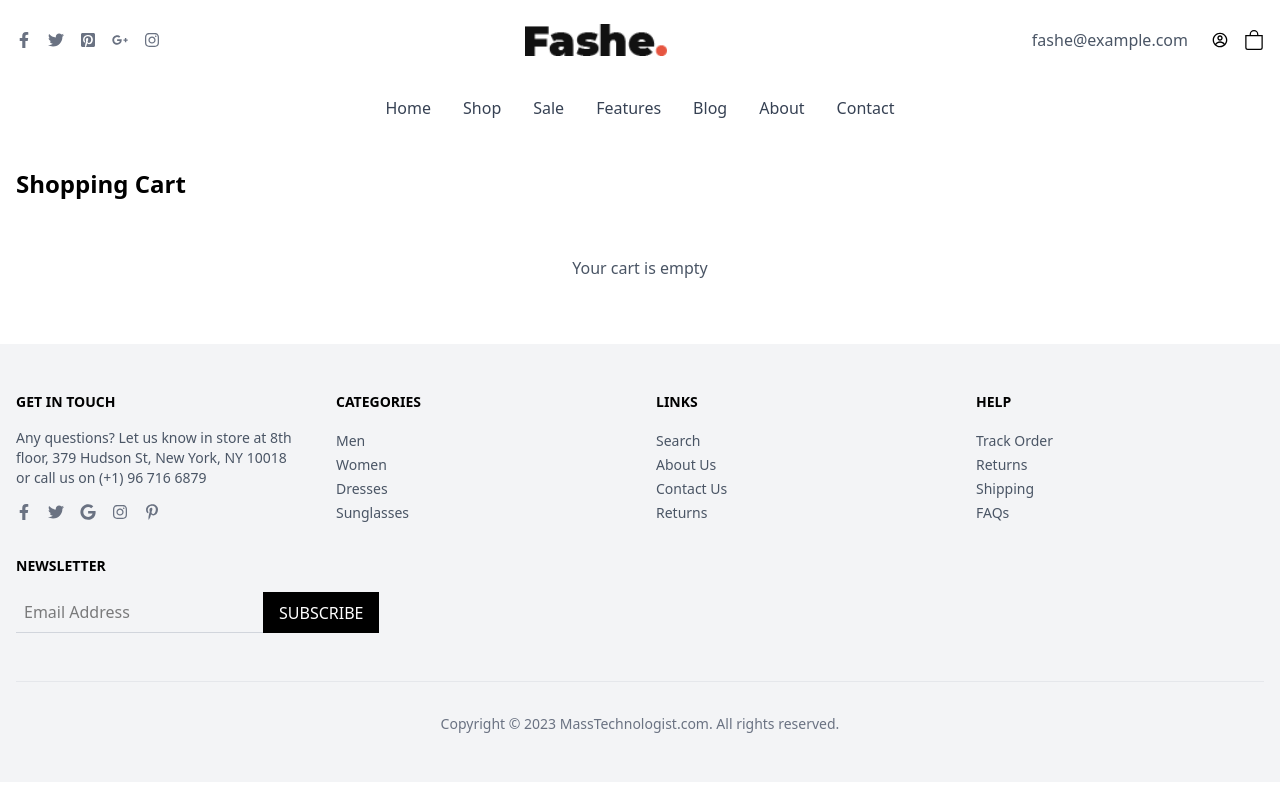
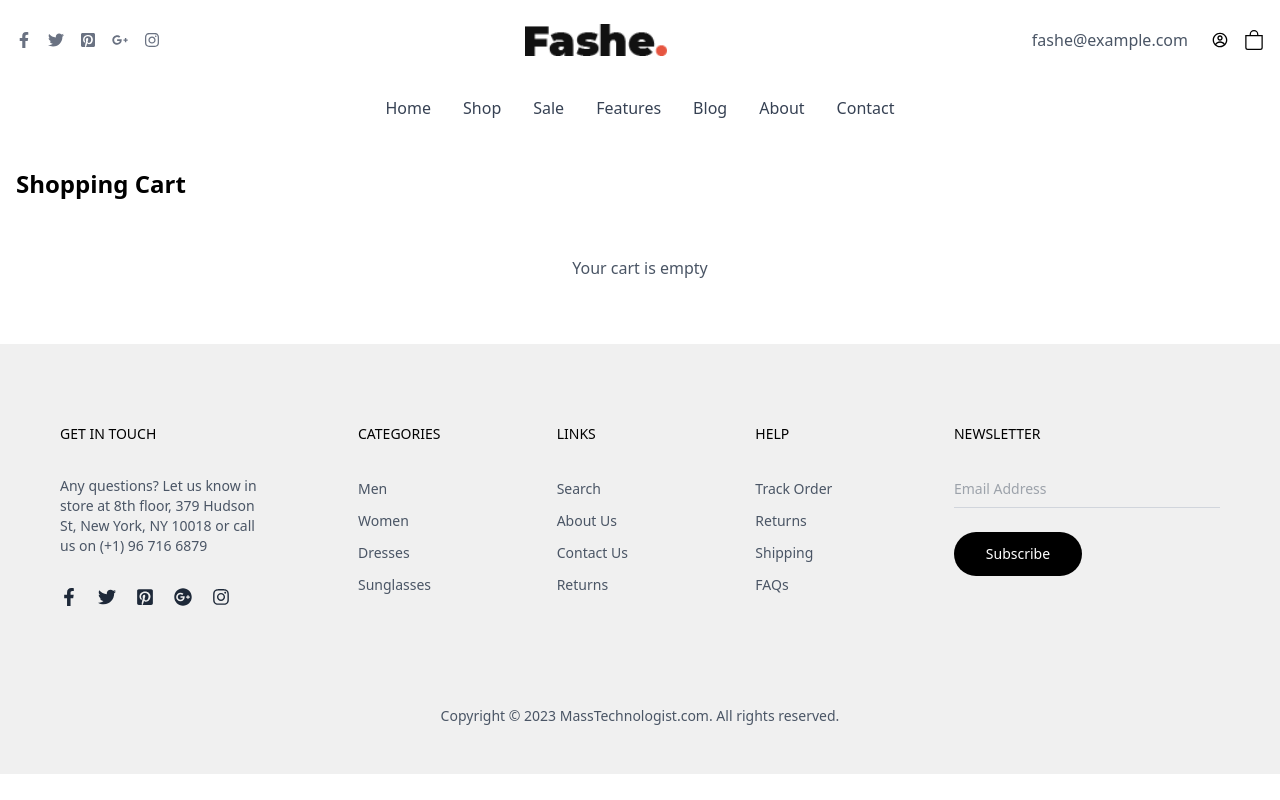
Before and after one commit to 07asfah/react_final_project, a React (Vite) app: page /Cart in a window 1280 px wide. Built offline with nearby package versions, Linux system fonts and the light colour scheme.

Commit message:
footer modificcation

```diff
--- a/src/layouts/footer.jsx
+++ b/src/layouts/footer.jsx
@@ -1,84 +1,93 @@
 import React from 'react';
-import { FaFacebookF, FaTwitter, FaGoogle, FaInstagram, FaPinterestP } from 'react-icons/fa';
+import { FaFacebookF, FaTwitter, FaPinterestSquare, FaGooglePlus, FaInstagram } from 'react-icons/fa';
 
 const Footer = () => {
     return (
-        <footer className="bg-gray-100 py-12">
-            <div className="container mx-auto px-4">
-                <div className="grid grid-cols-1 md:grid-cols-4 gap-8">
-                    {/* Get in Touch */}
+        <footer className="bg-[#f0f0f0] py-12 px-11">
+            <div className="flex flex-wrap pb-20">
+                <div className="w-full md:w-1/4 pt-8 px-4 mb-8 md:mb-0">
+                    <h4 className="text-sm font-medium pb-8">
+                        GET IN TOUCH
+                    </h4>
                     <div>
-                        <h3 className="text-sm font-bold uppercase mb-4">GET IN TOUCH</h3>
-                        <p className="text-sm text-gray-600 mb-2">
-                            Any questions? Let us know in store at 8th floor, 379 Hudson St,
-                            New York, NY 10018 or call us on (+1) 96 716 6879
+                        <p className="text-sm text-gray-600 w-4/5 mb-8">
+                            Any questions? Let us know in store at 8th floor, 379 Hudson St, New York, NY 10018 or call us on (+1) 96 716 6879
                         </p>
-                        <div className="flex space-x-4 mt-4">
-                            <a href="#" className="text-gray-500 hover:text-red-600">
+                        <div className="flex mt-8">
+                            <a href="" className="text-lg text-gray-800 mr-5" title="fashe-theme on Facebook">
                                 <FaFacebookF />
                             </a>
-                            <a href="#" className="text-gray-500 hover:text-red-600">
+                            <a href="" className="text-lg text-gray-800 mr-5" title="fashe-theme on Twitter">
                                 <FaTwitter />
                             </a>
-                            <a href="#" className="text-gray-500 hover:text-red-600">
-                                <FaGoogle />
+                            <a href="" className="text-lg text-gray-800 mr-5" title="fashe-theme on Pinterest">
+                                <FaPinterestSquare />
                             </a>
-                            <a href="#" className="text-gray-500 hover:text-red-600">
+                            <a href="" className="text-lg text-gray-800 mr-5" title="fashe-theme on Google">
+                                <FaGooglePlus />
+                            </a>
+                            <a href="" className="text-lg text-gray-800 mr-5" title="fashe-theme on Instagram">
                                 <FaInstagram />
                             </a>
-                            <a href="#" className="text-gray-500 hover:text-red-600">
-                                <FaPinterestP />
-                            </a>
-                        </div>
-                    </div>
-
-                    <div>
-                        <h3 className="text-sm font-bold uppercase mb-4">CATEGORIES</h3>
-                        <ul className="">
-                            <li><a href="#" className="text-sm text-gray-600 hover:text-black">Men</a></li>
-                            <li><a href="#" className="text-sm text-gray-600 hover:text-black">Women</a></li>
-                            <li><a href="#" className="text-sm text-gray-600 hover:text-black">Dresses</a></li>
-                            <li><a href="#" className="text-sm text-gray-600 hover:text-black">Sunglasses</a></li>
-                        </ul>
-                    </div>
-
-                    {/* Links */}
-                    <div>
-                        <h3 className="text-sm font-bold uppercase mb-4">LINKS</h3>
-                        <ul className="">
-                            <li><a href="#" className="text-sm text-gray-600 hover:text-red">Search</a></li>
-                            <li><a href="#" className="text-sm text-gray-600 hover:text-red">About Us</a></li>
-                            <li><a href="#" className="text-sm text-gray-600 hover:text-red">Contact Us</a></li>
-                            <li><a href="#" className="text-sm text-gray-600 hover:text-red">Returns</a></li>
-                        </ul>
-                    </div>
-
-                    <div>
-                        <h3 className="text-sm font-bold uppercase mb-4">HELP</h3>
-                        <ul className="">
-                            <li><a href="#" className="text-sm text-gray-600 hover:text-red">Track Order</a></li>
-                            <li><a href="#" className="text-sm text-gray-600 hover:text-red">Returns</a></li>
-                            <li><a href="#" className="text-sm text-gray-600 hover:text-red">Shipping</a></li>
-                            <li><a href="#" className="text-sm text-gray-600 hover:text-red">FAQs </a></li>
-                        </ul>
-                    </div>
-                    <div className="md:col-span-4 lg:col-span-1">
-                        <h3 className="text-sm font-bold uppercase mb-4">NEWSLETTER</h3>
-                        <div className="flex">
-                            <input
-                                type="email"
-                                placeholder="Email Address"
-                                className="flex-grow p-2 border-b-1 border-gray-300 focus:outline-none"
-                            />
-                            <button className="bg-black text-white px-4 py-2">
-                                SUBSCRIBE
-                            </button>
                         </div>
                     </div>
                 </div>
 
-                <div className="mt-12 pt-8 border-t border-gray-200 text-center text-sm text-gray-500">
-                    Copyright © 2023 MassTechnologist.com. All rights reserved.
+                <div className="w-full md:w-1/6 pt-8 px-4 mb-8 md:mb-0">
+                    <h4 className="text-sm font-medium pb-8">CATEGORIES</h4>
+                    <ul>
+                        <li className="pb-2"><a href="/" className="text-sm text-gray-600 hover:text-red-500">Men</a></li>
+                        <li className="pb-2"><a href="/" className="text-sm text-gray-600 hover:text-red-500">Women</a></li>
+                        <li className="pb-2"><a href="/" className="text-sm text-gray-600 hover:text-red-500">Dresses</a></li>
+                        <li className="pb-2"><a href="/" className="text-sm text-gray-600 hover:text-red-500">Sunglasses</a></li>
+                    </ul>
+                </div>
+                <div className="w-full md:w-1/6 pt-8 px-4 mb-8 md:mb-0">
+                    <h4 className="text-sm font-medium pb-8">LINKS</h4>
+                    <ul>
+                        <li className="pb-2"><a href="/search" className="text-sm text-gray-600 hover:text-red-500">Search</a></li>
+                        <li className="pb-2"><a href="/pages/about" className="text-sm text-gray-600 hover:text-red-500">About Us</a></li>
+                        <li className="pb-2"><a href="/pages/contact" className="text-sm text-gray-600 hover:text-red-500">Contact Us</a></li>
+                        <li className="pb-2"><a href="/pages/features" className="text-sm text-gray-600 hover:text-red-500">Returns</a></li>
+                    </ul>
+                </div>
+
+                <div className="w-full md:w-1/6 pt-8 px-4 mb-8 md:mb-0">
+                    <h4 className="text-sm font-medium pb-8">HELP</h4>
+                    <ul>
+                        <li className="pb-2"><a href="/" className="text-sm text-gray-600 hover:text-red-500">Track Order</a></li>
+                        <li className="pb-2"><a href="/" className="text-sm text-gray-600 hover:text-red-500">Returns</a></li>
+                        <li className="pb-2"><a href="/" className="text-sm text-gray-600 hover:text-red-500">Shipping</a></li>
+                        <li className="pb-2"><a href="/" className="text-sm text-gray-600 hover:text-red-500">FAQs</a></li>
+                    </ul>
+                </div>
+
+                <div className="w-full md:w-1/4 pt-8 px-4">
+                    <h4 className="text-sm font-medium pb-8">NEWSLETTER</h4>
+                    <form action="/contact#contact_form" method="post" className="w-full">
+                        <input type="hidden" name="form_type" value="customer" />
+                        <input type="hidden" name="utf8" value="✓" />
+                        <input type="hidden" name="contact[tags]" value="newsletter" />
+                        <div className="relative w-full mb-6">
+                            <input
+                                type="email"
+                                name="contact[email]"
+                                className="w-full pb-2 text-sm text-gray-600 bg-transparent border-b border-gray-300 focus:border-gray-900 focus:outline-none"
+                                placeholder="Email Address"
+                                required
+                            />
+                        </div>
+                        <button className="w-32 py-3 text-sm text-white bg-black rounded-full hover:bg-gray-900 transition duration-300">
+                            Subscribe
+                        </button>
+                    </form>
+                </div>
+            </div>
+
+            {/* COPYRIGHT */}
+            <div className="text-center">
+                <div className="text-sm text-gray-600 pt-5">
+                    Copyright © 2023 <a href="https://themeforest.net/user/masstechnologist/portfolio" className="hover:text-gray-900">MassTechnologist.com.</a> All rights reserved.
                 </div>
             </div>
         </footer>
```
